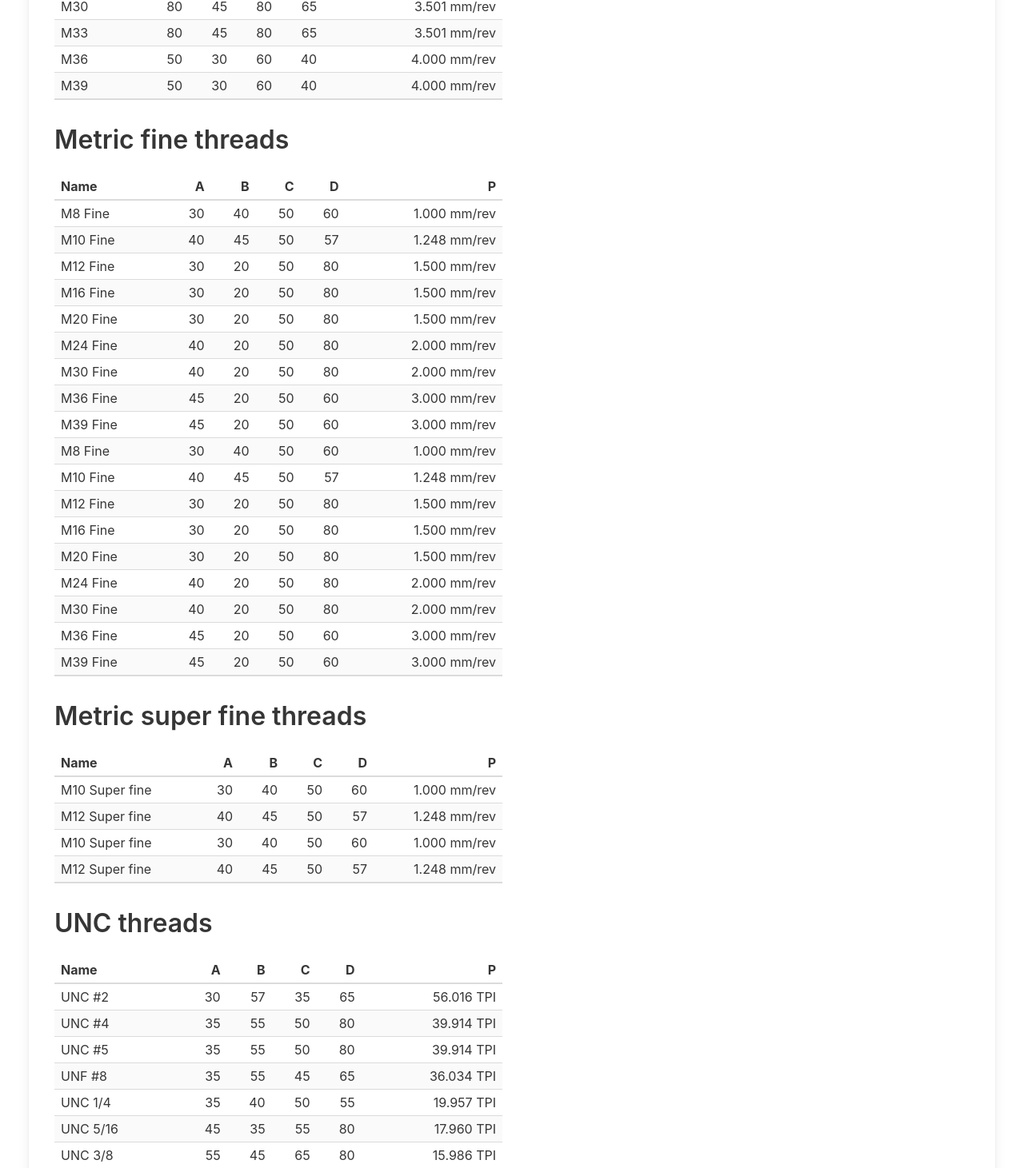
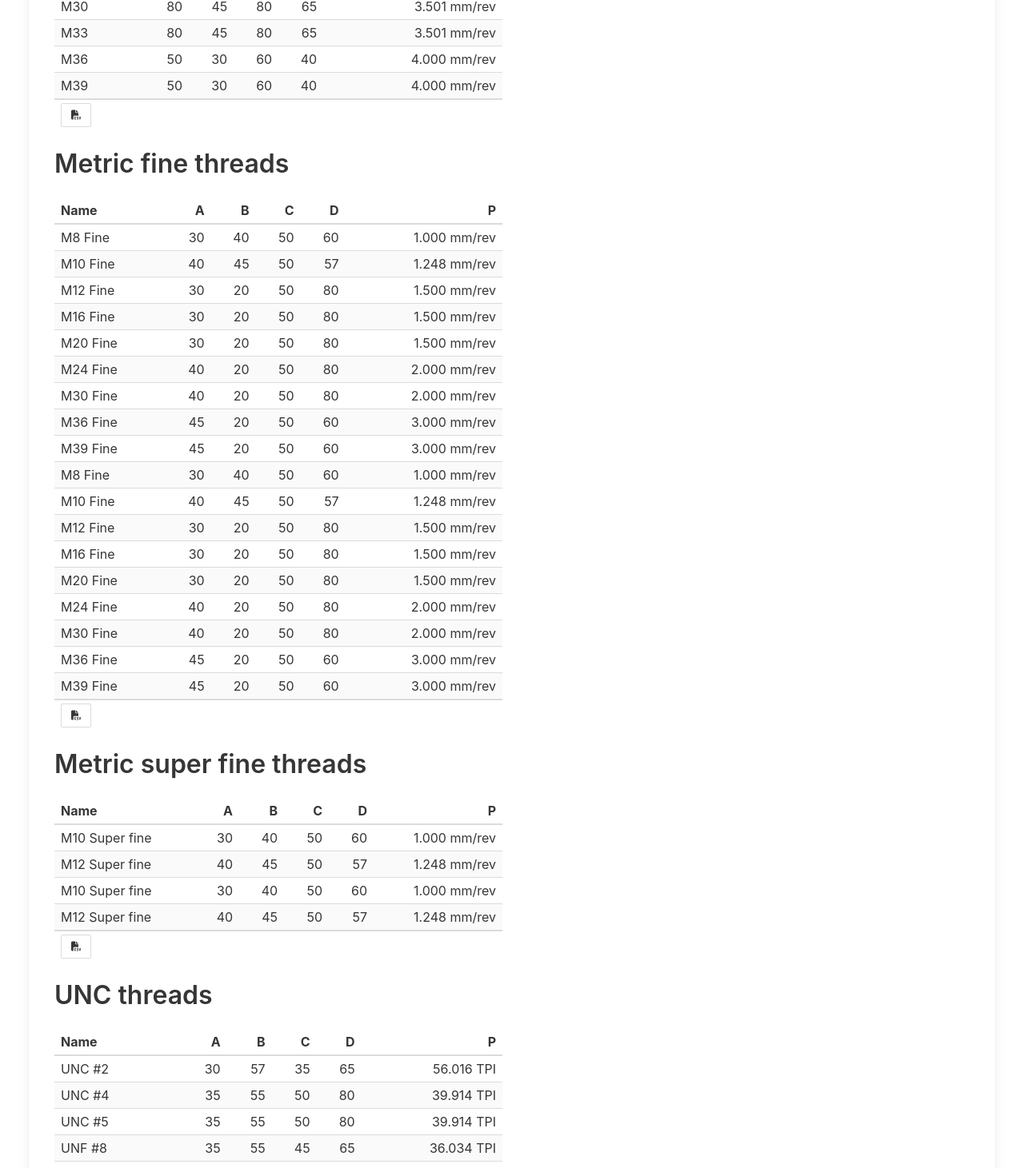
Before and after one commit to rOzzy1987/MiniLathe-GearCalc, a Vue app: page / in a window 1280 px wide. Shown: the part 1596-3057 px from the top of the page at 80% size. Built offline with nearby package versions, Linux system fonts and the light colour scheme.

Commit message:
export enabled on most grids

```diff
--- a/src/components/PitchSetupTable.vue
+++ b/src/components/PitchSetupTable.vue
@@ -7,7 +7,9 @@
         v-model:sortAscending="ascending"
         v-model:selectedItems="selectedItems"
         :isSortable="isSortable"
-        :selectionMode="GridSelectionMode.One"/>
+        :selectionMode="GridSelectionMode.One"
+        :isExportEnabled="isExportEnabled"
+        :itemsPerPage="itemsPerPage"/>
     </div>
 </template>
 <script lang="ts">
@@ -41,7 +43,9 @@ export default {
         orderAscending: { type: Boolean, default: true },
         filter: { type: Object, default: null },
         isSortable: {type: Boolean, default: true },
-        selectedItem: {type: PitchSetup}
+        selectedItem: {type: PitchSetup},
+        isExportEnabled: {type: Boolean, default: false},
+        itemsPerPage: {type: Number, default: Number.POSITIVE_INFINITY}
     },
     methods: {
         formatPitch(v: Pitch) {
@@ -68,12 +72,10 @@ export default {
             get(): boolean { return this.orderAscending; },
             set(v: boolean) { this.$emit("update:orderAscending", v); }
         },
-
         selectedItems: {
             get(): Array<any> { return [this.selectedItem]; },
             set(v: Array<any>) { this.$emit("update:selectedItem", v.length > 0 ? v[0] : null); }
         }
-
     },
     components: { DataGrid }
 }
--- a/src/grid/CommandButton.vue
+++ b/src/grid/CommandButton.vue
@@ -1,7 +1,7 @@
 <template>
   <button :class="buttonClassComp">
-    <i v-if="iconClass != ''" :class="iconClass"></i>
-    {{ label }}
+    <i v-if="iconClass != ''" :class="iconClass" :title="label"></i>
+    {{ iconClass == '' ? label : "" }}
   </button>
 </template>
 
--- a/src/views/GearsForPitchTab.vue
+++ b/src/views/GearsForPitchTab.vue
@@ -9,7 +9,8 @@
                 v-model:orderBy="orderBy"
                 v-model:orderAscending="orderAscending"
                 v-model:selectedItem="selectedSetup"
-                :filter="filter"/>
+                :filter="filter"
+                :isExportEnabled="true"/>
         </div>
         <div class="column">
             <GeartrainImg :gear-a="selectedSetup?.gearA" :gear-b="selectedSetup?.gearB" :gear-c="selectedSetup?.gearC" v-bind:gear-d="selectedSetup?.gearD" :scale="2"/>
--- a/src/views/PitchForGearsTab.vue
+++ b/src/views/PitchForGearsTab.vue
@@ -14,13 +14,13 @@
 
             <div class="block" >
                 <p>{{ i18n.pfgSimilar }}</p>
-                <PitchSetupTable :modelValue="similarMatches" v-model:orderBy="orderBy" v-model:orderAscending="orderAscending" v-model:selectedItem="selectedSetup"/>
+                <PitchSetupTable :modelValue="similarMatches" v-model:orderBy="orderBy" v-model:orderAscending="orderAscending" v-model:selectedItem="selectedSetup" :isExportEnabled="true"/>
             </div>
 
             <div class="block" >
                 <p>{{i18n.pfgPartial}}</p>
                 <p class="help">{{i18n.pfgPartialTip}}</p>
-                <PitchSetupTable v-model="model" v-model:orderBy="orderBy" v-model:orderAscending="orderAscending" v-model:selectedItem="selectedSetup" :filter="filter"/>
+                <PitchSetupTable v-model="model" v-model:orderBy="orderBy" v-model:orderAscending="orderAscending" v-model:selectedItem="selectedSetup" :filter="filter" :isExportEnabled="true" :itemsPerPage="20"/>
             </div>
                 </div>
         <div class="column">
--- a/src/views/PitchTableTab.vue
+++ b/src/views/PitchTableTab.vue
@@ -5,27 +5,27 @@
         <div class="column is-half table-container">
             <div class="block">
                 <div class="title is-3">{{ i18n.ptMetricCoarse }}</div>
-                <DataGrid v-model="metricModel" v-model:columns="cols" :is-sortable="false" :selection-mode="GridSelectionMode.One" v-model:selectedItems="selectedItems"/>
+                <DataGrid v-model="metricModel" v-model:columns="cols" :is-sortable="false" :selection-mode="GridSelectionMode.One" v-model:selectedItems="selectedItems" :isExportEnabled="isExportEnabled"/>
             </div>
             <div class="block">
                 <div class="title is-3">{{ i18n.ptMetricFine }}</div>
-                <DataGrid v-model="metricFineModel" v-model:columns="cols" :is-sortable="false" :selection-mode="GridSelectionMode.One" v-model:selectedItems="selectedItems"/>
+                <DataGrid v-model="metricFineModel" v-model:columns="cols" :is-sortable="false" :selection-mode="GridSelectionMode.One" v-model:selectedItems="selectedItems" :isExportEnabled="isExportEnabled"/>
             </div>
             <div class="block">
                 <div class="title is-3">{{ i18n.ptMetricSuperfine }}</div>
-                <DataGrid v-model="metricSFineModel" v-model:columns="cols" :is-sortable="false" :selection-mode="GridSelectionMode.One" v-model:selectedItems="selectedItems"/>
+                <DataGrid v-model="metricSFineModel" v-model:columns="cols" :is-sortable="false" :selection-mode="GridSelectionMode.One" v-model:selectedItems="selectedItems" :isExportEnabled="isExportEnabled"/>
             </div>
             <div class="block">
                 <div class="title is-3">{{ i18n.ptImperialCoarse }}</div>
-                <DataGrid v-model="imperialModel" v-model:columns="cols" :is-sortable="false" :selection-mode="GridSelectionMode.One" v-model:selectedItems="selectedItems"/>
+                <DataGrid v-model="imperialModel" v-model:columns="cols" :is-sortable="false" :selection-mode="GridSelectionMode.One" v-model:selectedItems="selectedItems" :isExportEnabled="isExportEnabled"/>
             </div>
             <div class="block">
                 <div class="title is-3">{{ i18n.ptImperialFine }}</div>
-                <DataGrid v-model="imperialFineModel" v-model:columns="cols" :is-sortable="false" :selection-mode="GridSelectionMode.One" v-model:selectedItems="selectedItems"/>
+                <DataGrid v-model="imperialFineModel" v-model:columns="cols" :is-sortable="false" :selection-mode="GridSelectionMode.One" v-model:selectedItems="selectedItems" :isExportEnabled="isExportEnabled"/>
             </div>
             <div class="block">
                 <div class="title is-3">{{ i18n.ptBritishPipe }}</div>
-                <DataGrid v-model="bspModel" v-model:columns="cols" :is-sortable="false" :selection-mode="GridSelectionMode.One" v-model:selectedItems="selectedItems"/>
+                <DataGrid v-model="bspModel" v-model:columns="cols" :is-sortable="false" :selection-mode="GridSelectionMode.One" v-model:selectedItems="selectedItems" :isExportEnabled="isExportEnabled"/>
             </div>
         </div>
         <div class="column">
@@ -81,6 +81,7 @@ export default {
             imperialModel: [] as NamedPitchSetup[],
             imperialFineModel: [] as NamedPitchSetup[],
             bspModel: [] as NamedPitchSetup[],
+            isExportEnabled: true,
             i18n,
             GridSelectionMode: GridSelectionMode
         }
```
